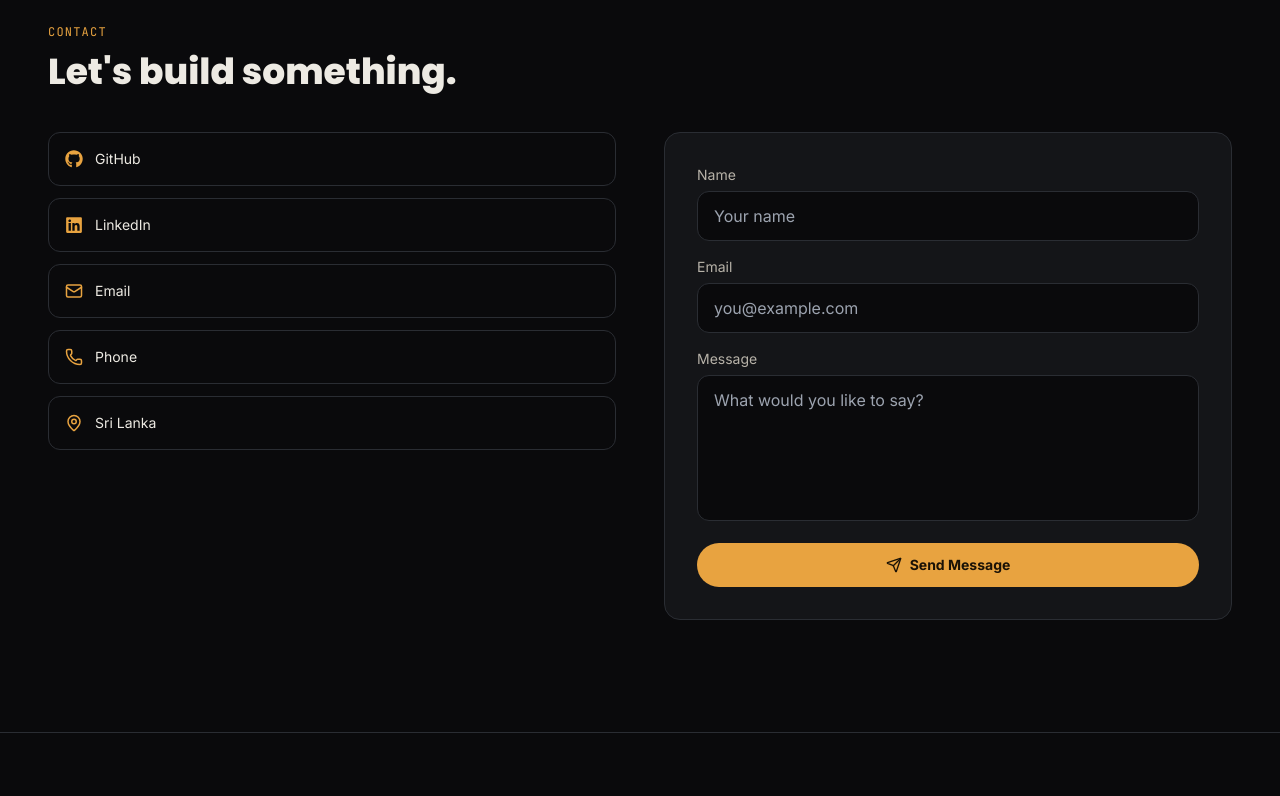
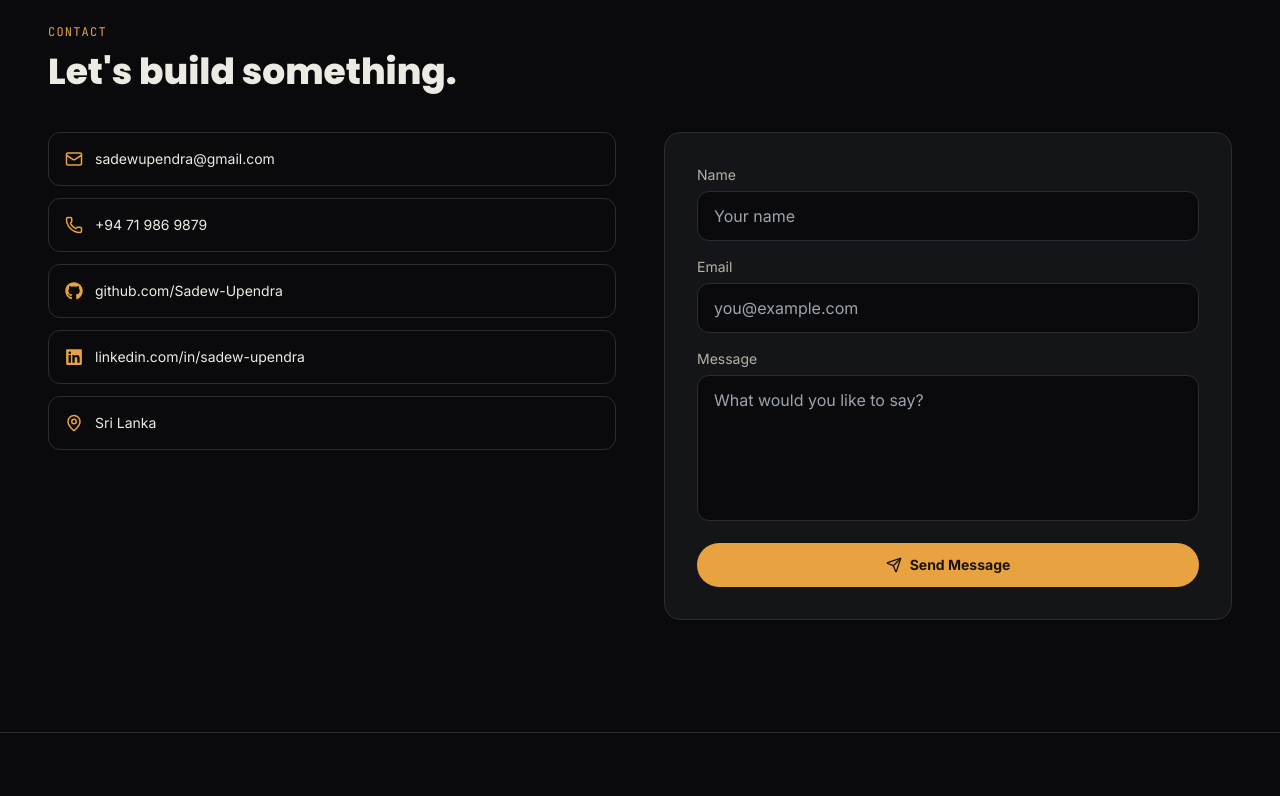
Before and after one commit to Sadew-Upendra/Portfolio, a Next.js app: page / in a window 1280 px wide. Shown: the part 5040-5836 px from the top of the page. Built offline with nearby package versions, Linux system fonts and the light colour scheme; no server answers.

Commit message:
chore(contact): update social link labels

```diff
--- a/src/data/site.ts
+++ b/src/data/site.ts
@@ -21,10 +21,10 @@ export const siteConfig = {
 };
 
 export const socialLinks: SocialLink[] = [
-  { label: "GitHub", href: "https://github.com/Sadew-Upendra", icon: "github" },
-  { label: "LinkedIn", href: "https://linkedin.com/in/sadew-upendra", icon: "linkedin" },
-  { label: "Email", href: "mailto:sadewupendra@gmail.com", icon: "email" },
-  { label: "Phone", href: "tel:+94719869879", icon: "phone" },
+  { label: "sadewupendra@gmail.com", href: "mailto:sadewupendra@gmail.com", icon: "email" },
+  { label: "+94 71 986 9879", href: "tel:+94719869879", icon: "phone" },
+  { label: "github.com/Sadew-Upendra", href: "https://github.com/Sadew-Upendra", icon: "github" },
+  { label: "linkedin.com/in/sadew-upendra", href: "https://linkedin.com/in/sadew-upendra", icon: "linkedin" },
 ];
 
 export const contactDetails = {
```
